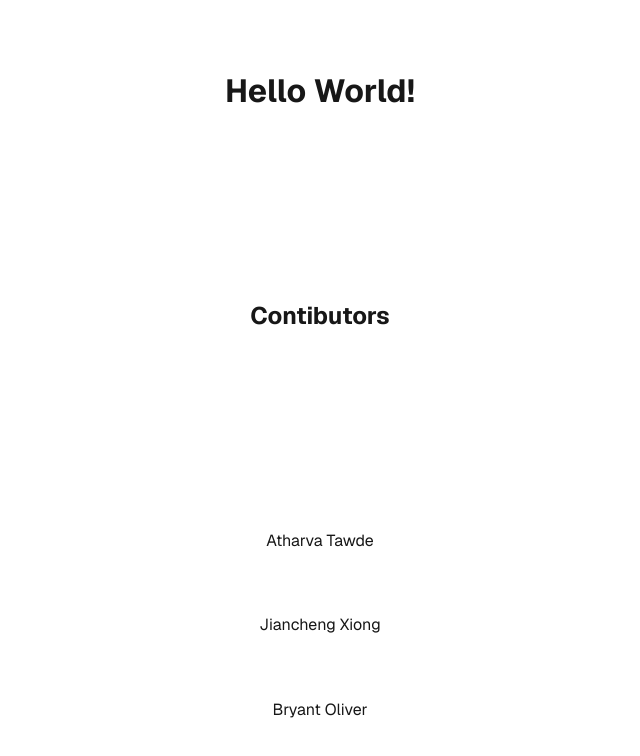
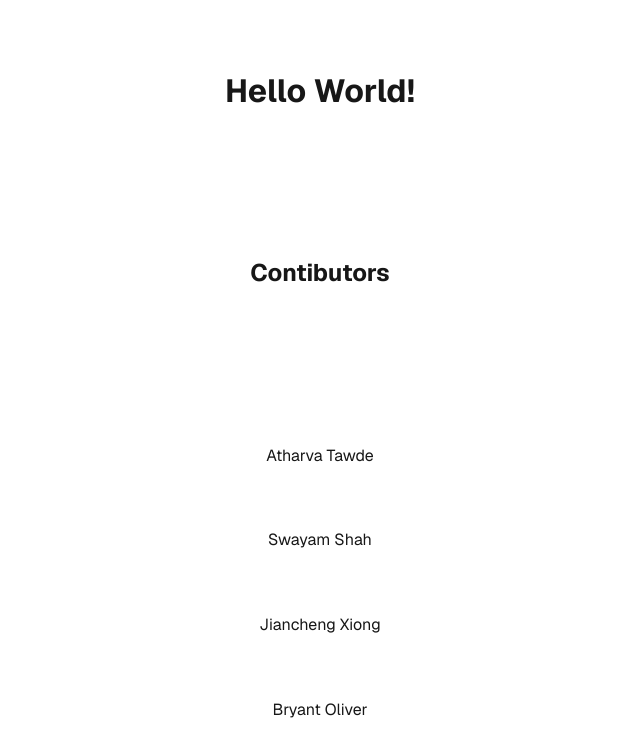
Before and after one commit to Ron5474/Copark, a Next.js app in the folder app/helloworld/: page / in a window 1280 px wide. Shown: the top 756 px of the page, without its empty margins (320-960 px from the left). Built offline with nearby package versions, Linux system fonts and the light colour scheme.

Commit message:
user Email fix

```diff
--- a/app/helloworld/src/pages/index.tsx
+++ b/app/helloworld/src/pages/index.tsx
@@ -24,8 +24,9 @@ export default function Home() {
         <h1>Hello World!</h1>
         <h2>Contibutors</h2>
         <p>Atharva Tawde</p>
+        <p>Swayam Shah</p>
         <p>Jiancheng Xiong</p>
-		<p>Bryant Oliver</p>
+		    <p>Bryant Oliver</p>
       </div>
     </>
   );
```
